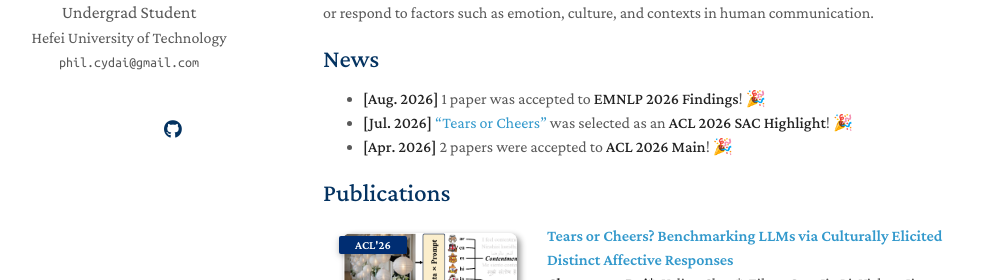
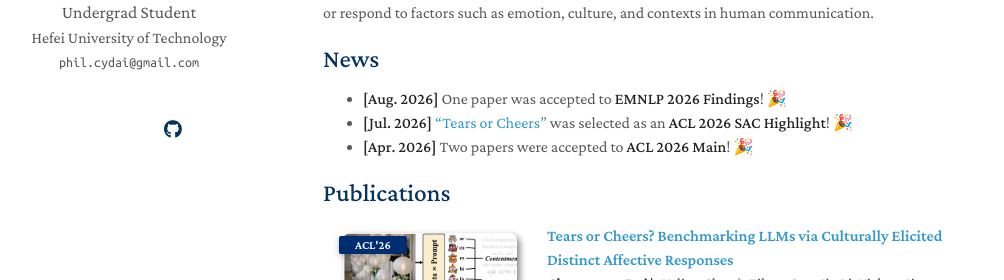
Before and after one commit to chyuandai/chyuandai.github.io, a Jekyll site: the page built from index.md, in a window 1280 px wide and 900 px high. Shown: the part 272-552 px from the top of the window, without its empty margins (147-1151 px from the left). Built offline with Jekyll 4.4.1, drawn with Linux system fonts in a browser that asks for light colours; a style sheet for code colours, icons or effects is not loaded; our own code applies the rules of GitHub Pages for plain Markdown files.

Commit message:
update my personal page

```diff
--- a/index.md
+++ b/index.md
@@ -10,9 +10,9 @@
 
 ## News
 
-- **[Aug. 2026]** 1 paper was accepted to **EMNLP 2026 Findings**! 🎉
+- **[Aug. 2026]** One paper was accepted to **EMNLP 2026 Findings**! 🎉
 - **[Jul. 2026]** ["Tears or Cheers"](https://aclanthology.org/2026.acl-long.1769.pdf) was selected as an **ACL 2026 SAC Highlight**! 🎉
-- **[Apr. 2026]** 2 papers were accepted to **ACL 2026 Main**! 🎉
+- **[Apr. 2026]** Two papers were accepted to **ACL 2026 Main**! 🎉
 
 {% include_relative _includes/publications.md %}
 
```
